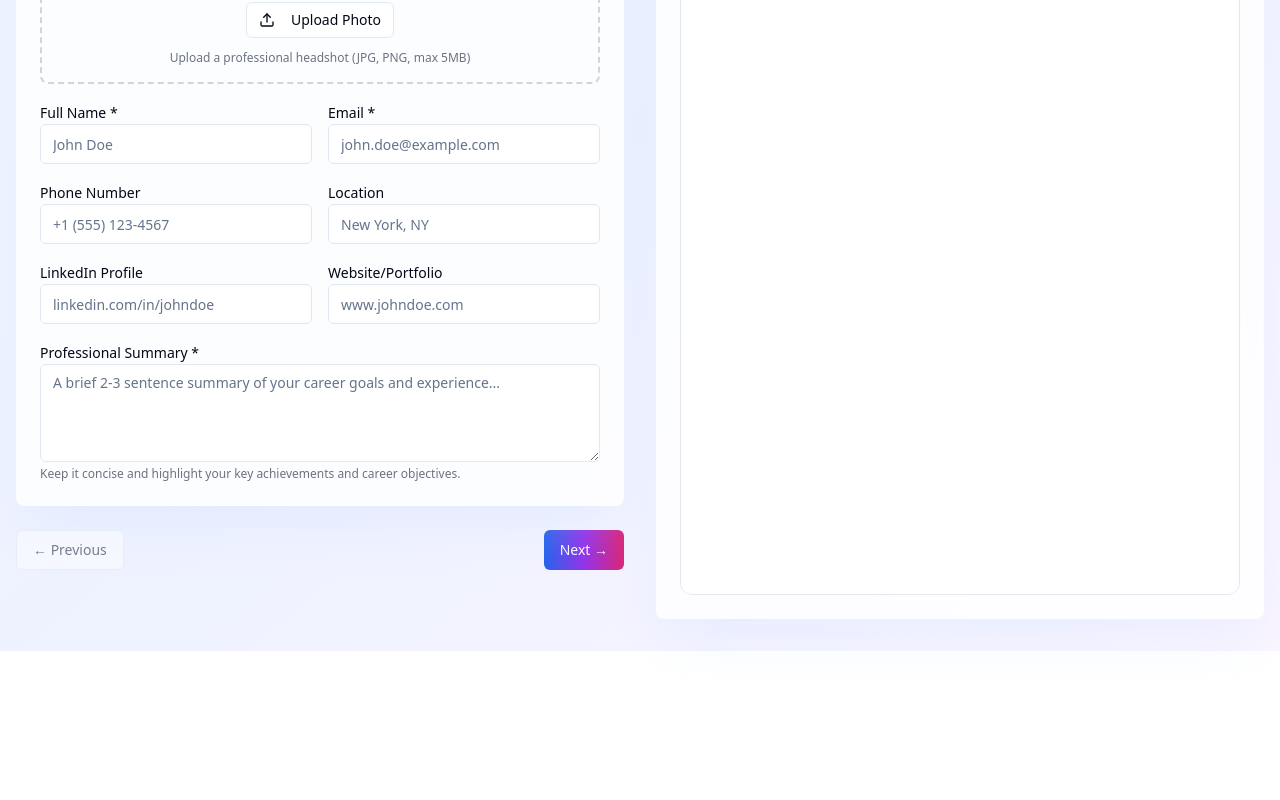
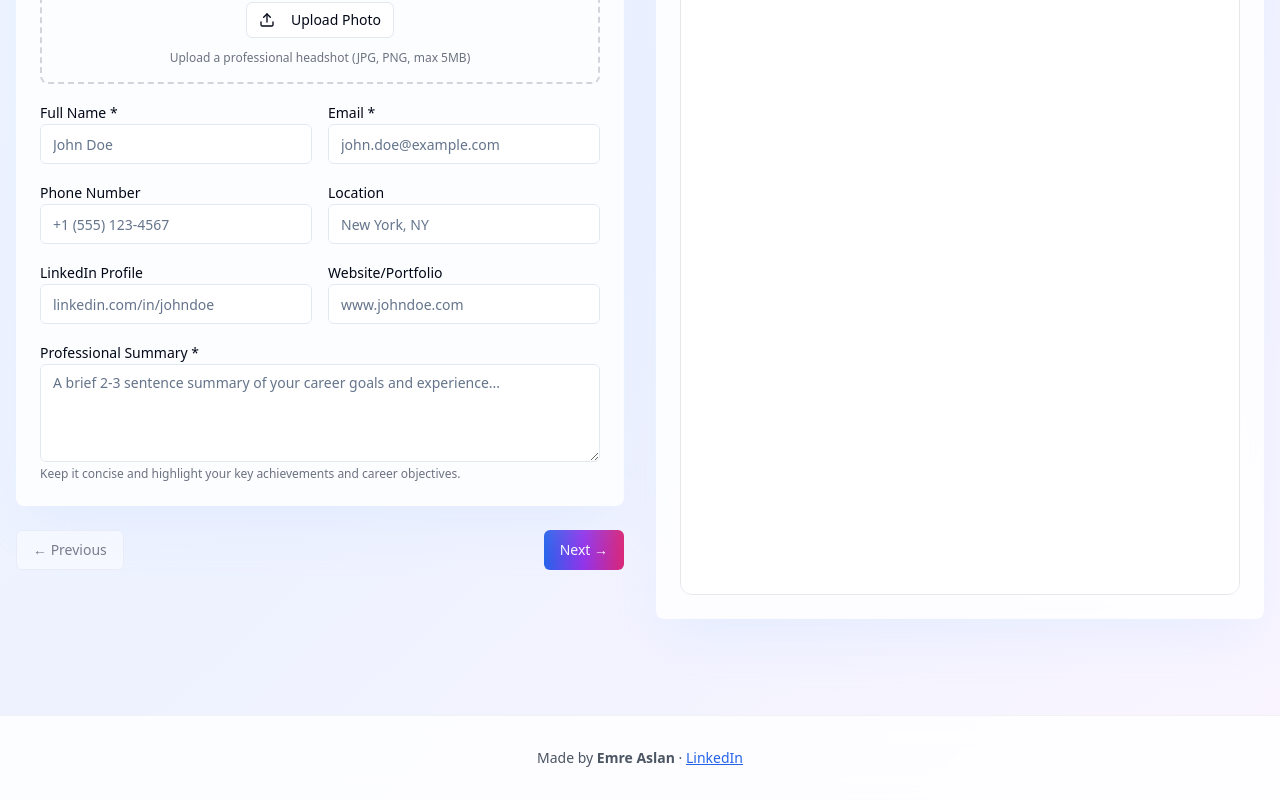
Before and after one commit to Emre-aslan2006/importantcv, a React (Vite) app: page / in a window 1280 px wide. Shown: the part 396-1196 px from the top of the page. Before the commit the page ends 1047 px from the top, so only its background shows below. Built offline with nearby package versions, Linux system fonts and the light colour scheme.

Commit message:
Add attribution

```diff
--- a/src/pages/Index.tsx
+++ b/src/pages/Index.tsx
@@ -1,4 +1,3 @@
-
 import React, { useState } from 'react';
 import { Card } from '@/components/ui/card';
 import { Button } from '@/components/ui/button';
@@ -352,6 +351,22 @@ const Index = () => {
           </div>
         )}
       </div>
+
+      {/* Footer */}
+      <footer className={`mt-16 py-8 border-t backdrop-blur-md transition-all duration-300 ${isDarkMode ? 'bg-gray-900/80 border-gray-700/50' : 'bg-white/80 border-gray-200/50'}`}>
+        <div className="max-w-7xl mx-auto px-4 text-center">
+          <p className={`text-sm ${isDarkMode ? 'text-gray-300' : 'text-gray-600'}`}>
+            Made by <strong>Emre Aslan</strong> · <a
+              href="https://www.linkedin.com/in/emreaslan2006"
+              target="_blank"
+              rel="noopener noreferrer"
+              className="text-blue-600 hover:text-blue-700 dark:text-blue-400 dark:hover:text-blue-300 underline transition-colors"
+            >
+              LinkedIn
+            </a>
+          </p>
+        </div>
+      </footer>
     </div>
   );
 };
```
